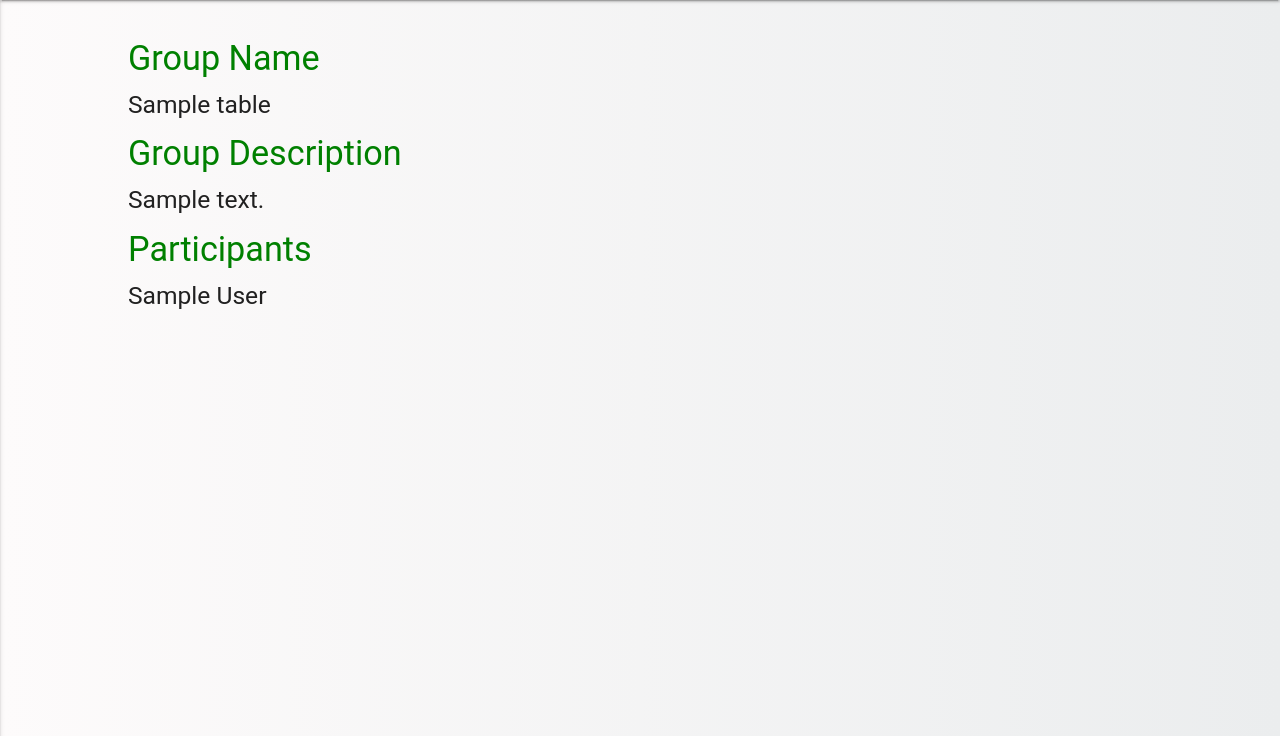
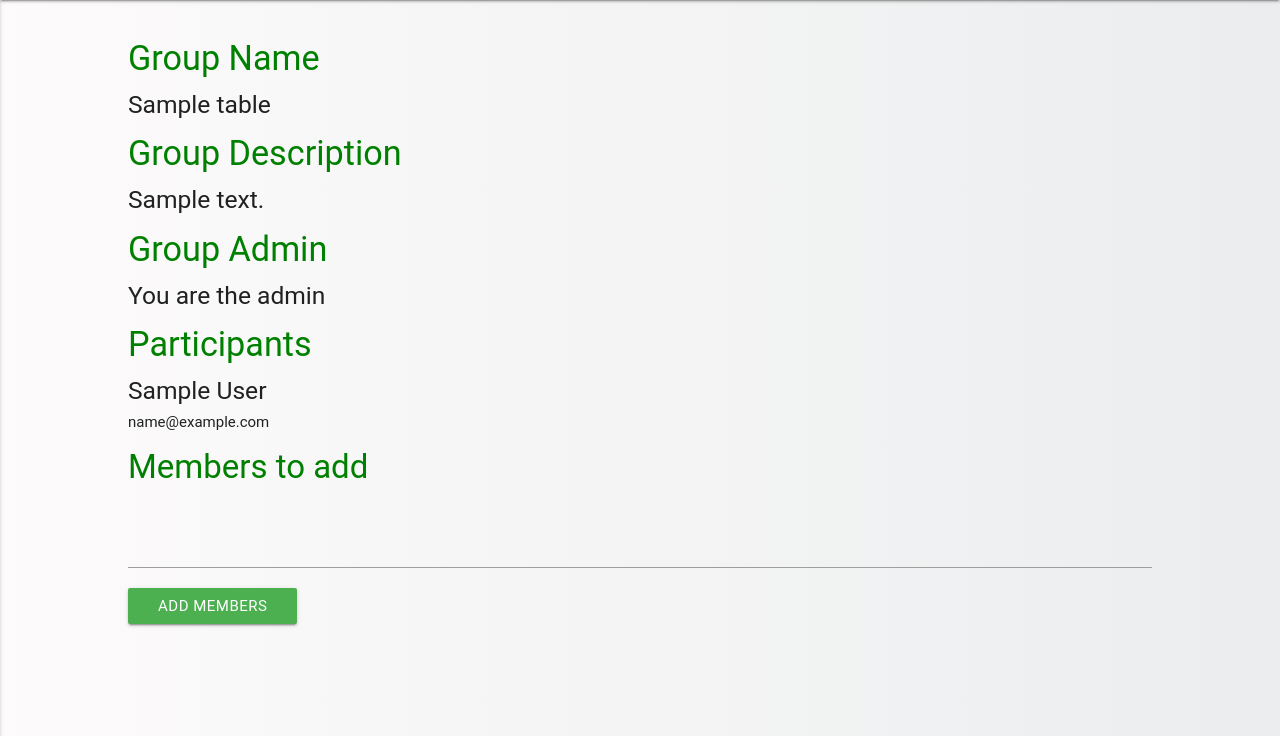
Before and after one commit to JameerBasha/slackpro, a Flask app: page /group/1/groupinfo in a window 1280 px wide. Shown: the part 64-800 px from the top of the page. Run offline with Flask 2, Linux system fonts and the light colour scheme; a user stored in the database is signed in; tables that the repository leaves empty hold one stand-in row (values such as "Sample post"); some libraries are stand-ins or nearby versions; some web fonts are replaced.

Commit message:
Added requirements.txt

```diff
--- a/app/dashboard/forms.py
+++ b/app/dashboard/forms.py
@@ -12,3 +12,7 @@ class CreateGroup(FlaskForm):
     group_description=StringField('Description',validators=[DataRequired()])
     group_members=StringField('Username of Members separated by commas ',validators=[DataRequired()])
     submit=SubmitField('Create Group')
+
+class AddMembers(FlaskForm):
+    members=StringField('Members to add',validators=[DataRequired()])
+    submit=SubmitField('Add members')
--- a/app/dashboard/routes.py
+++ b/app/dashboard/routes.py
@@ -3,7 +3,7 @@ from flask_login import current_user
 from app import db
 from app.dashboard import bp
 from app.models import UserTable,GroupTable,GroupMembers,Message
-from app.dashboard.forms import MessageForm, CreateGroup
+from app.dashboard.forms import MessageForm, CreateGroup, AddMembers
 
 @bp.route('/dashboard',methods=['GET','POST'])
 def dashboard():
@@ -86,8 +86,11 @@ def groupinfo(group_id):
     members=GroupMembers.query.filter_by(group_id=group_id).all()
     members_names=[]
     for member in members:
-        members_names.append(member.member_name)
-    if(group.admin_id==user.id):
-        return render_template('dashboard/showmembers.html',members=members_names,group=group.groupname,description=group.group_description)
+        members_names.append([member.member_name,UserTable.query.filter_by(id=member.member_id).first()])
+    admin=UserTable.query.filter_by(id=group.admin_id).first()
+    print(admin)
+    form=AddMembers()
+    if(admin.id!=user.id):
+        return render_template('dashboard/showmembers.html',members=members_names,group=group.groupname,description=group.group_description,admin=admin.username,is_admin=False,form=form)
     else:
-        return render_template('dashboard/showmembers.html',members=members_names,group=group.groupname,description=group.group_description)
+        return render_template('dashboard/showmembers.html',members=members_names,group=group.groupname,description=group.group_description,admin='You are the admin',is_admin=True,form=form)
--- a/app/templates/base.html
+++ b/app/templates/base.html
@@ -1,12 +1,13 @@
 <html>
 
 <head>
+    <meta name="viewport" content="width = device-width, initial-scale = 1">
     <link rel="stylesheet" href="https://fonts.googleapis.com/icon?family=Material+Icons">
     <link rel="stylesheet" href="https://cdnjs.cloudflare.com/ajax/libs/materialize/0.97.3/css/materialize.min.css">
     <script type="text/javascript" src="https://code.jquery.com/jquery-2.1.1.min.js"></script>
     <script src="https://cdnjs.cloudflare.com/ajax/libs/materialize/0.97.3/js/materialize.min.js">
     </script>
-    <!-- <meta name="viewport" content="width = device-width, initial-scale = 1">
+    <!--
     <link rel="stylesheet" href="https://cdnjs.cloudflare.com/ajax/libs/materialize/1.0.0/css/materialize.min.css">
     <script src="https://cdnjs.cloudflare.com/ajax/libs/materialize/1.0.0/js/materialize.min.js"></script>
     <script type="text/javascript" src="https://code.jquery.com/jquery-2.1.1.min.js"></script>
--- a/app/templates/dashboard/showmembers.html
+++ b/app/templates/dashboard/showmembers.html
@@ -1,17 +1,28 @@
 {% extends 'base.html' %}
 
 {% block content  %}
-<div style='padding-left:10%'>
+<div style='padding-left:10%;padding-right:10%'>
     <h4 style='color:green'>Group Name<br>
         <h5> {{ group }} </h5>
     </h4>
     <h4 style='color:green'>Group Description<br>
         <h5> {{ description }} </h5>
     </h4>
-
+    <h4 style='color:green'>Group Admin<br>
+        <h5> {{ admin }} </h5>
+    </h4>
     <h4 style='color:green'>Participants</h4>
     {% for member in members %}
-    <h5>{{ member }}</h5>
+    <h5>{{ member[0] }}</h5>
+    <h6>{{ member[1].email }}</h6>
     {% endfor %}
+    {% if is_admin %}
+    <h4>{{ form.members.label(style='color:green;font-size:2.2rem;') }}</h4><br>
+    {{ form.members }}<br>
+    {{ form.submit(class='btn green') }}
+
+    {% else %}
+    <a href='leavegroup'><button class='btn green'>Leave group</button></a>
+    {% endif %}
 </div>
 {% endblock %}
```
Also changed, not shown: requirements.txt (added, +147 -0 lines).
